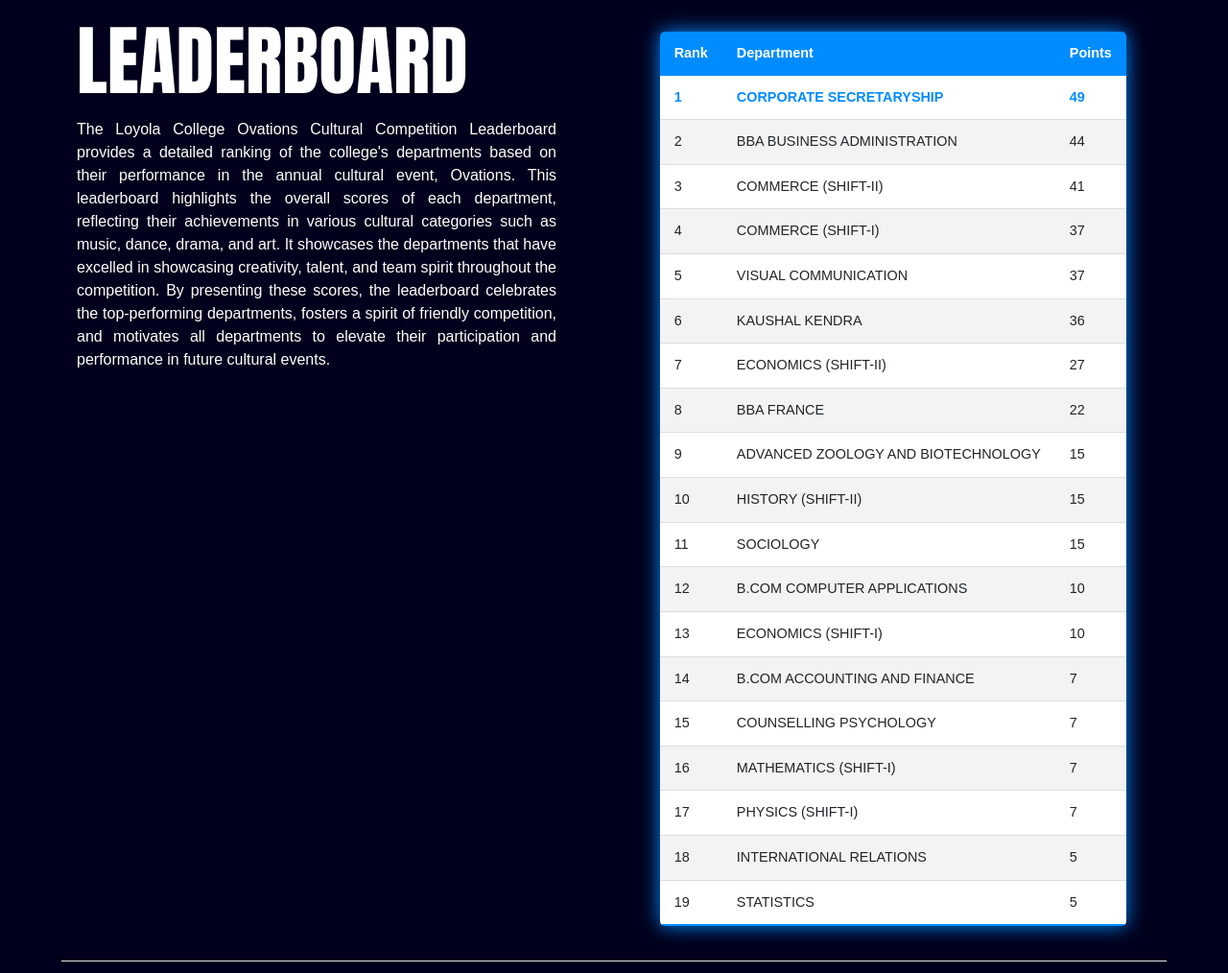
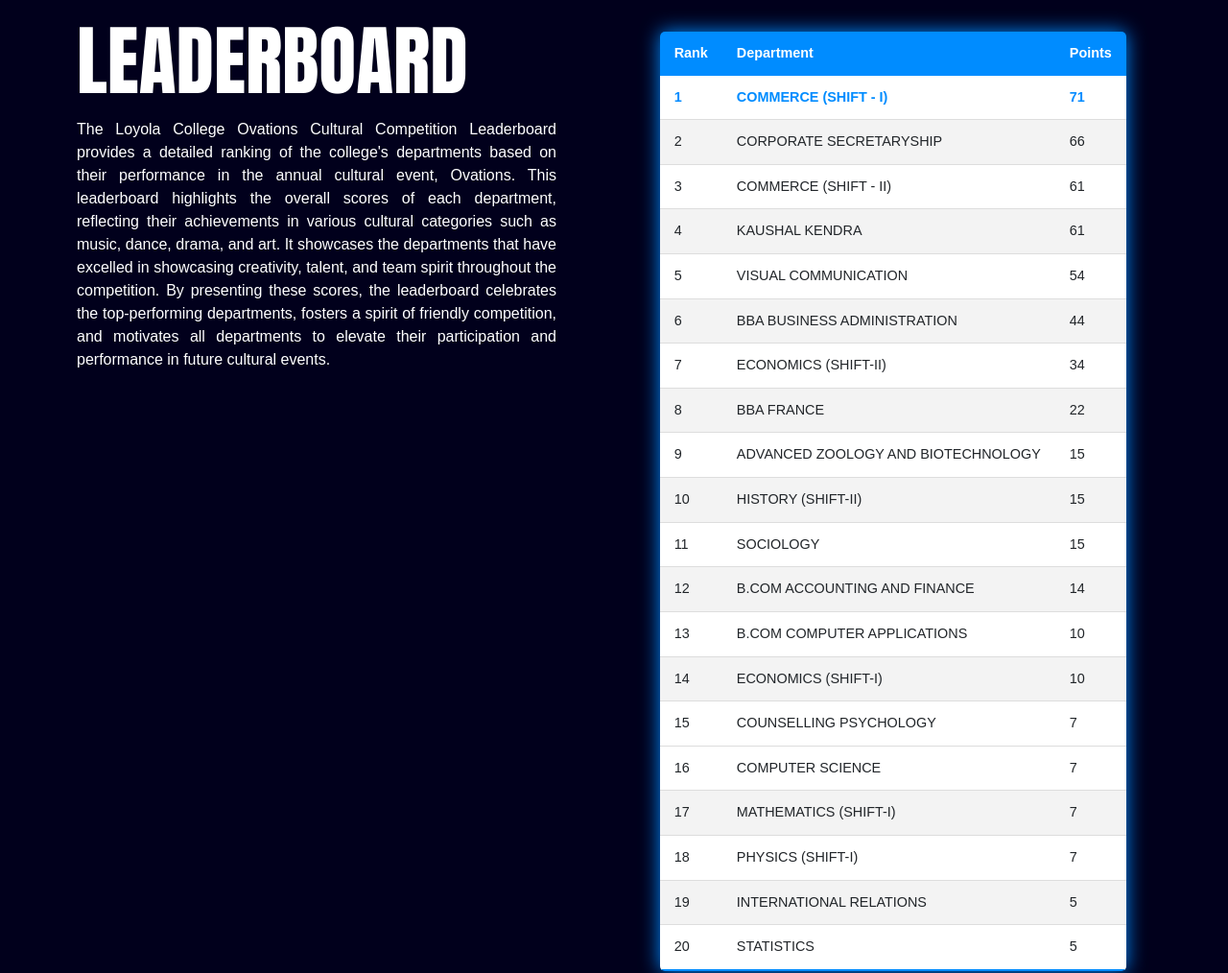
Before and after one commit to SharmelRayen/Leaderboard, a plain HTML site: page public/index.html in a window 1280 px wide. Shown: the part 747-1761 px from the top of the page at 96% size. Drawn offline with nearby package versions, Linux system fonts and the light colour scheme.

Commit message:
leaderboard updated

```diff
--- a/public/index.html
+++ b/public/index.html
@@ -75,38 +75,43 @@
                     <tbody>
                         <tr class="active-row">
                             <td>1</td>
-                            <td>CORPORATE SECRETARYSHIP</td>
-                            <td>49</td>
+                            <td>COMMERCE (SHIFT - I)</td>
+                            <td>71</td>
                         </tr>
                         <tr>
                             <td>2</td>
+                            <td>CORPORATE SECRETARYSHIP</td>
+                            <td>66</td>
+                        </tr>
+                        <tr>
+                            <td>3</td>
+                            <td>COMMERCE (SHIFT - II)</td>
+                            <td>61</td>
+                        </tr>
+                        <tr>
+                            <td>4</td>
+                            <td>KAUSHAL KENDRA</td>
+                            <td>61</td>
+                        </tr>
+                        <!-- <tr>
+                            <td>4</td>
+                            <td>COMMERCE (SHIFT-I)</td>
+                            <td>71</td>
+                        </tr> -->
+                        <tr>
+                            <td>5</td>
+                            <td>VISUAL COMMUNICATION</td>
+                            <td>54</td>
+                        </tr>
+                        <tr>
+                            <td>6</td>
                             <td>BBA BUSINESS ADMINISTRATION</td>
                             <td>44</td>
                         </tr>
                         <tr>
-                            <td>3</td>
-                            <td>COMMERCE (SHIFT-II)</td>
-                            <td>41</td>
-                        </tr>
-                        <tr>
-                            <td>4</td>
-                            <td>COMMERCE (SHIFT-I)</td>
-                            <td>37</td>
-                        </tr>
-                        <tr>
-                            <td>5</td>
-                            <td>VISUAL COMMUNICATION</td>
-                            <td>37</td>
-                        </tr>
-                        <tr>
-                            <td>6</td>
-                            <td>KAUSHAL KENDRA</td>
-                            <td>36</td>
-                        </tr>
-                        <tr>
                             <td>7</td>
                             <td>ECONOMICS (SHIFT-II)</td>
-                            <td>27</td  >
+                            <td>34</td  >
                         </tr>
                         <tr>
                             <td>8</td>
@@ -130,41 +135,46 @@
                         </tr>
                         <tr>
                             <td>12</td>
+                            <td> B.COM ACCOUNTING AND FINANCE</td>
+                            <td>14</td>
+                        </tr>
+                        <tr>
+                            <td>13</td>
                             <td>B.COM COMPUTER APPLICATIONS</td>
                             <td>10</td>
                         </tr>
                         <tr>
-                            <td>13</td>
+                            <td>14</td>
                             <td>ECONOMICS (SHIFT-I)</td>
                             <td>10</td>
-                        </tr>
-                        <tr>
-                            <td>14</td>
-                            <td>B.COM ACCOUNTING AND FINANCE</td>
-                            <td>7</td>
                         </tr>
                         <tr>
                             <td>15</td>
                             <td>COUNSELLING PSYCHOLOGY</td>
                             <td>7</td>
                         </tr>
+                        <tr></tr>
+                            <td>16</td>
+                            <td>COMPUTER SCIENCE</td>
+                            <td>7</td>
+                        </tr>
                         <tr>
-                            <td>16</td>
+                            <td>17</td>
                             <td>MATHEMATICS (SHIFT-I)</td>
                             <td>7</td>
                         </tr>
                         <tr>
-                            <td>17</td>
+                            <td>18</td>
                             <td>PHYSICS (SHIFT-I)</td>
                             <td>7</td>
                         </tr>
                         <tr>
-                            <td>18</td>
+                            <td>19</td>
                             <td>INTERNATIONAL RELATIONS</td>
                             <td>5</td>
                         </tr>
                         <tr>
-                            <td>19</td>
+                            <td>20</td>
                             <td>STATISTICS</td>
                             <td>5</td>
                         </tr>
```
